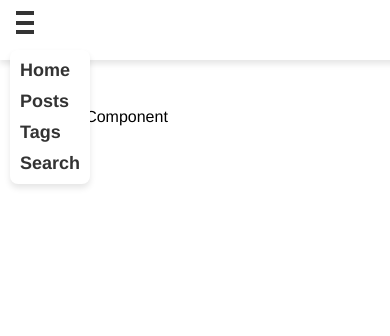
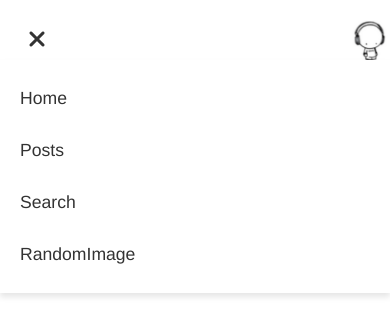
Before and after one commit to ekskog/blogtv, a Vue app: page / in a window 390 px wide. Both pictures are taken after a click on the button 25 px from the left and 22 px from the top of the page. Shown: the top 336 px of the page. Built offline with nearby package versions, Linux system fonts and the light colour scheme.

Commit message:
fixed navbar on mobie, screwed up on desktop

```diff
--- a/package.json
+++ b/package.json
@@ -11,6 +11,7 @@
     "format": "prettier --write src/"
   },
   "dependencies": {
+    "@fortawesome/fontawesome-free": "^6.7.2",
     "marked": "^15.0.6",
     "pinia": "^2.3.0",
     "vue": "^3.5.13",
--- a/src/components/BlogNavbar.vue
+++ b/src/components/BlogNavbar.vue
@@ -1,5 +1,15 @@
 <template>
   <header>
+    <div v-if="isSmallScreen" class="hamburger-wrapper">
+      <button class="hamburger" @click="toggleMenu">
+        <i :class="['fas', menuOpen ? 'fa-times' : 'fa-bars']"></i>
+      </button>
+    </div>
+
+    <div class="logo">
+      <img src="@/assets/logo.png" alt="App Logo" />
+    </div>
+
     <!-- Full Menu (visible on larger screens) -->
     <nav class="full-menu" v-if="!isSmallScreen">
       <ul>
@@ -10,143 +20,178 @@
       </ul>
     </nav>
 
-        <!-- Hamburger Menu (visible on smaller screens) -->
-        <HamburgerMenu v-if="isSmallScreen" />
+    <!-- Mobile Menu -->
+    <nav v-if="menuOpen && isSmallScreen" class="mobile-menu">
+      <ul>
+        <li><router-link to="/" @click="closeMenu">Home</router-link></li>
+        <li><router-link to="/posts" @click="closeMenu">Posts</router-link></li>
+        <li><router-link to="/search" @click="closeMenu">Search</router-link></li>
+        <li><router-link to="/rimg" @click="closeMenu">RandomImage</router-link></li>
+      </ul>
+    </nav>
   </header>
 </template>
 
 <script>
+// Script remains exactly the same as before
 import { ref, onMounted, onUnmounted } from "vue";
-import HamburgerMenu from "./HamburgerMenu.vue";
 
 export default {
-    name: "Navbar",
-    components: {
-        HamburgerMenu,
-    },
+  name: "BlogNavbar",
   setup() {
     const isSmallScreen = ref(false);
+    const menuOpen = ref(false);
 
-        // Function to check screen size
     const checkScreenSize = () => {
-            isSmallScreen.value = window.innerWidth <= 768; // Small screen if width <= 768px
+      isSmallScreen.value = window.innerWidth <= 768;
+      if (!isSmallScreen.value) menuOpen.value = false;
     };
 
-        // Add event listener for window resize
+    const toggleMenu = () => {
+      menuOpen.value = !menuOpen.value;
+    };
+
+    const closeMenu = () => {
+      menuOpen.value = false;
+    };
+
     onMounted(() => {
       checkScreenSize();
       window.addEventListener("resize", checkScreenSize);
     });
 
-        // Clean up event listener when component unmounts
     onUnmounted(() => {
       window.removeEventListener("resize", checkScreenSize);
     });
 
-        return { isSmallScreen };
+    return { isSmallScreen, menuOpen, toggleMenu, closeMenu };
   },
 };
 </script>
 
 <style scoped>
-/* Navbar styles */
 header {
   display: flex;
   align-items: center;
   justify-content: space-between;
   padding: 10px 20px;
   position: fixed;
-    /* Fix navbar at the top */
   top: 0;
   left: 0;
   width: 100%;
   height: 60px;
-    /* Fixed height for consistency */
   background-color: white;
-    /* Ensure a background color for visibility */
   z-index: 1000;
-    /* Ensure it stays above other elements */
   box-shadow: 0px 4px 6px rgba(0, 0, 0, 0.1);
-    /* Optional shadow for better visibility */
 }
 
-/* Full Menu (Visible on Larger Screens) */
+.logo {
+  display: flex;
+  align-items: center;
+  gap: 10px;
+  margin-left: auto; /* This will push the logo to the right by default */
+}
+
+.logo img {
+  width: 40px;
+  height: 40px;
+}
+
+.full-menu {
+  margin-left: 40px; /* Give some space between logo and menu on desktop */
+}
+
 .full-menu ul {
   list-style-type: none;
   display: flex;
-    gap: 20px;
+  gap: 30px;
+  margin: 0;
+  padding: 0;
+}
+
+.full-menu ul li {
+  white-space: nowrap;
 }
 
 .full-menu ul li a {
   text-decoration: none;
   color: #333;
+  padding: 5px 10px;
 }
 
 .full-menu ul li a:hover {
   color: #007bff;
-    /* Add a hover effect */
 }
 
-/* Hamburger Menu Button (Hidden on Desktop) */
-.hamburger {
-    display: none;
-    /* Hidden by default (only shown on small screens) */
+/* Hamburger styles */
+.hamburger-wrapper {
+  position: absolute;
+  left: 20px;
+  top: 50%;
+  transform: translateY(-50%);
+  z-index: 1001;
 }
 
-/* Dropdown Menu for Hamburger (Not Visible on Desktop) */
-.menu {
-    display: none;
-    /* Hidden by default */
+.hamburger {
+  background: none;
+  border: none;
+  cursor: pointer;
+  padding: 8px;
+  font-size: 24px;
+  color: #333;
+  transition: color 0.3s ease;
 }
 
-/* Responsive Styles (Small Screens) */
-/* Responsive Styles (Small Screens) */
-@media (max-width: 768px) {
-  header {
-    height: 50px; /* Consistent height on small screens */
-    padding: 5px 10px;
+.hamburger:hover {
+  color: #007bff;
 }
 
-  /* Hide full menu on small screens */
+/* Mobile menu styles */
+.mobile-menu {
+  position: fixed;
+  top: 60px;
+  left: 0;
+  width: 100%;
+  background-color: white;
+  box-shadow: 0px 4px 6px rgba(0, 0, 0, 0.1);
+  z-index: 1000;
+}
+
+.mobile-menu ul {
+  list-style-type: none;
+  margin: 0;
+  padding: 20px;
+}
+
+.mobile-menu ul li {
+  margin-bottom: 15px;
+}
+
+.mobile-menu ul li:last-child {
+  margin-bottom: 0;
+}
+
+.mobile-menu ul li a {
+  text-decoration: none;
+  color: #333;
+  font-weight: 500;
+  font-size: 1.1rem;
+  display: block;
+  padding: 8px 0;
+}
+
+@media (max-width: 768px) {
   .full-menu {
     display: none;
   }
 
-  /* Hamburger Menu Button */
-  .hamburger {
-    display: flex;
-    position: absolute;
-    top: 10px;
-    left: 10px;
-    z-index: 1100;
+  .logo {
+    margin-left: auto; /* Ensure logo stays right-aligned on mobile */
+    margin-right: 20px; /* Add some spacing from the right edge */
   }
 
-  /* Dropdown Menu Styling */
-  .menu {
-    position: fixed;
-    top: 50px; /* Position below navbar */
-    left: 0;
-    width: 100%;
-    background-color: white;
-    box-shadow: 0px 4px 6px rgba(0,0,0,0.1);
-    z-index: 1000;
-  }
-
-  .menu ul {
-    list-style-type: none;
-    padding: 10px;
-    margin: 0;
-  }
-
-  .menu ul li {
-    margin-bottom: 10px;
-  }
-
-  .menu ul li a {
-    text-decoration: none;
-    color: #333;
+  .hamburger {
     display: block;
-    padding: 10px;
   }
 }
 </style>
--- a/src/components/HamburgerMenu.vue
+++ /dev/null
@@ -1,99 +0,0 @@
-<template>
-    <div>
-      <!-- Hamburger button -->
-      <button class="hamburger" @click="toggleMenu">
-        <span class="bar"></span>
-        <span class="bar"></span>
-        <span class="bar"></span>
-      </button>
-
-      <!-- Menu -->
-      <nav v-if="isMenuOpen" class="menu">
-        <ul>
-          <li><router-link to="/">Home</router-link></li>
-          <li><router-link to="/posts">Posts</router-link></li>
-          <li><router-link to="/tags">Tags</router-link></li>
-          <li><router-link to="/search">Search</router-link></li>
-        </ul>
-      </nav>
-    </div>
-  </template>
-
-  <script>
-  export default {
-    name: "HamburgerMenu",
-    data() {
-      return {
-        isMenuOpen: false, // Controls whether the menu is open or closed
-      };
-    },
-    methods: {
-      toggleMenu() {
-        this.isMenuOpen = !this.isMenuOpen; // Toggle the menu state
-      },
-    },
-  };
-  </script>
-
-  <style scoped>
-  /* Hamburger button styling */
-  .hamburger {
-    display: none;
-    flex-direction: column;
-    justify-content: space-between;
-    width: 30px;
-    height: 25px;
-    background: none;
-    border: none;
-    cursor: pointer;
-  }
-
-  .bar {
-    width: 100%;
-    height: 4px;
-    background-color: #333;
-  }
-
-  /* Menu styling */
-  .menu {
-    position: absolute;
-    top: 50px;
-    left: 10px; /* Changed from right to left */
-    background-color: white;
-    border-radius: 8px;
-    box-shadow: 0px 4px 6px rgba(0, 0, 0, 0.1);
-  }
-
-  .menu ul {
-    list-style-type: none;
-    margin: 0;
-    padding: 10px;
-  }
-
-  .menu ul li {
-    margin-bottom: 10px;
-  }
-
-  .menu ul li:last-child {
-    margin-bottom: 0;
-  }
-
-  /* Responsive behavior */
-  @media (max-width: 768px) {
-    .hamburger {
-      display: flex; /* Show hamburger button on small screens */
-      position: absolute;
-      top: 10px;
-      left: 10px; /* Changed from right to left */
-      z-index: 10;
-    }
-
-    .menu ul li a {
-      text-decoration: none;
-      color: #333;
-      font-weight: bold;
-      font-size: large;
-      padding-left :8 px
-    }
-  }
-</style>
--- a/src/main.js
+++ b/src/main.js
@@ -1,6 +1,7 @@
 import { createApp } from "vue";
 import App from "./App.vue";
 import router from "./router";
+import '@fortawesome/fontawesome-free/css/all.css'
 
 const app = createApp(App);
 
```
Also changed, not shown: src/assets/logo.png (added), 1 other file (tests, documents, lock files or other folders). Lines whose indentation alone changed are shown as unchanged.
